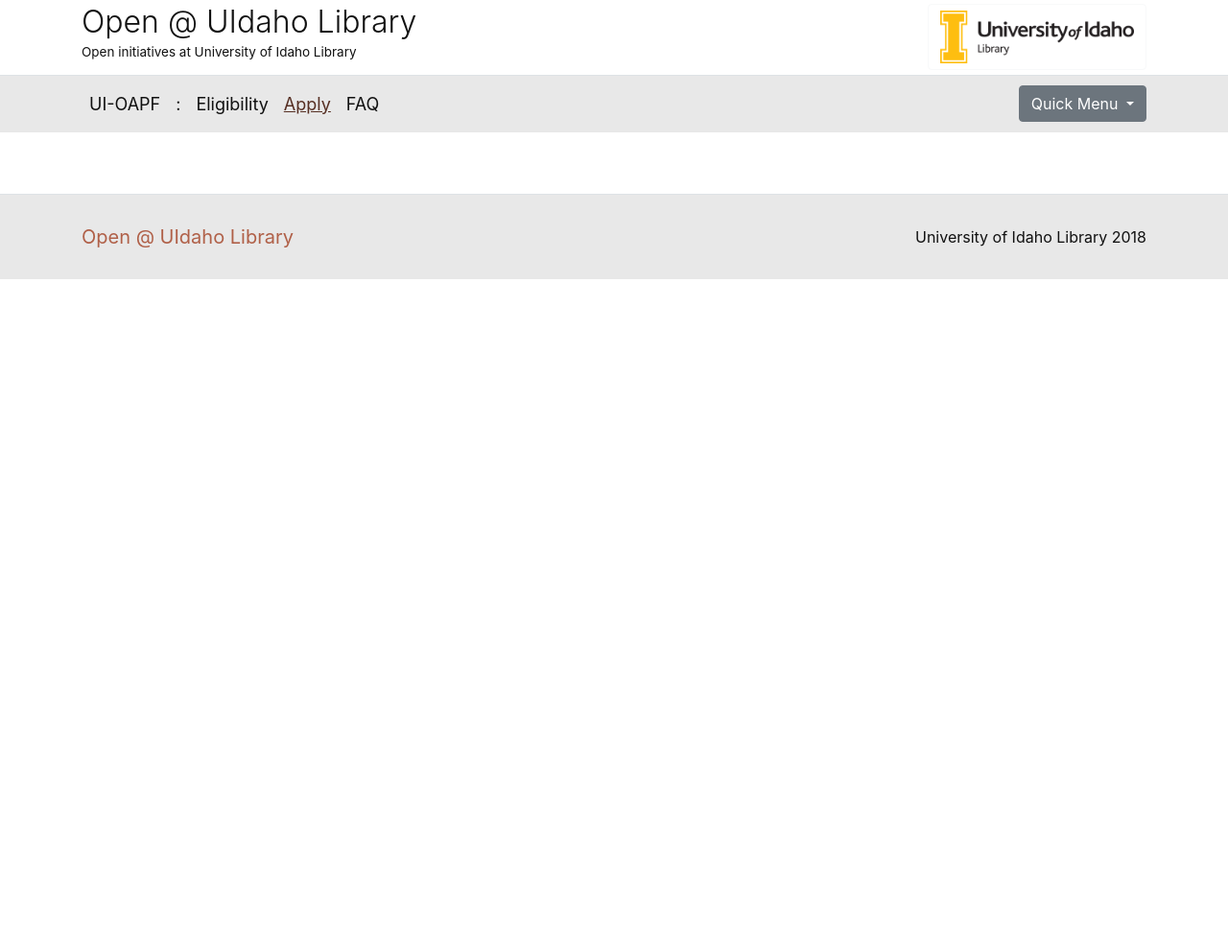
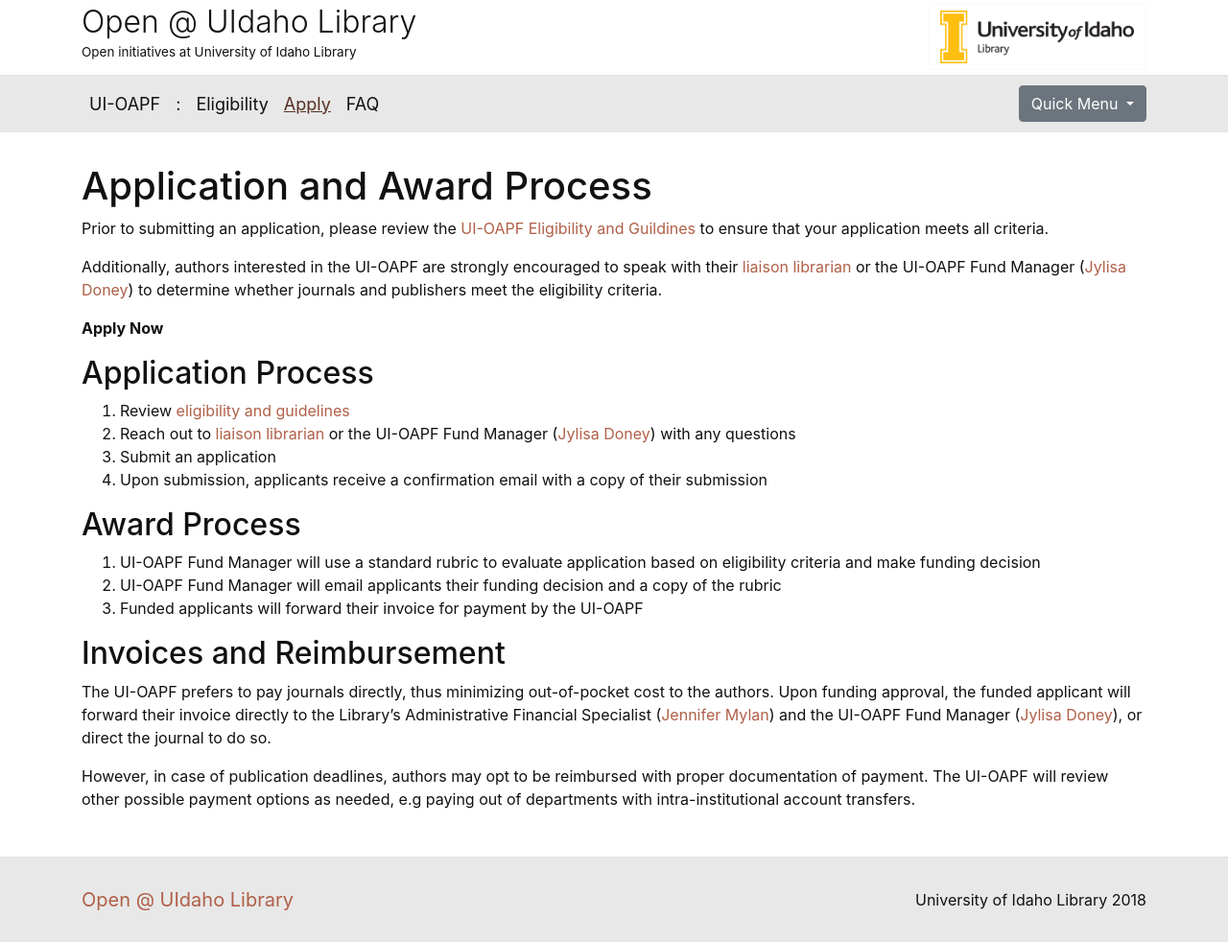
Before and after one commit to uidaholib/open_source, a Jekyll site: the page built from oapf/apply.md, in a window 1280 px wide. Shown: the whole page at 96% size. Built offline with Jekyll 4.4.1, drawn with Linux system fonts in a browser that asks for light colours; before the commit the page ends 900 px from its top, so only the background shows below that.

Commit message:
add application, award, reimbursement process

```diff
--- a/oapf/apply.md
+++ b/oapf/apply.md
@@ -3,3 +3,27 @@
 layout: page
 permalink: /oapf/apply/
 ---
+
+# Application and Award Process
+
+Prior to submitting an application, please review the [UI-OAPF Eligibility and Guildines](https://open.lib.uidaho.edu/oapf/eligibility) to ensure that your application meets all criteria.
+
+Additionally, authors interested in the UI-OAPF are strongly encouraged to speak with their [liaison librarian](https://www.lib.uidaho.edu/about/liaisons.html) or the UI-OAPF Fund Manager ([Jylisa Doney](mailto:jylisadoney@uidaho.edu)) to determine whether journals and publishers meet the eligibility criteria.
+
+**Apply Now**
+
+## Application Process
+1. Review [eligibility and guidelines](https://open.lib.uidaho.edu/oapf/eligibility)
+2. Reach out to [liaison librarian](https://www.lib.uidaho.edu/about/liaisons.html) or the UI-OAPF Fund Manager ([Jylisa Doney](mailto:jylisadoney@uidaho.edu)) with any questions
+3. Submit an application
+4. Upon submission, applicants receive a confirmation email with a copy of their submission
+
+## Award Process
+5. UI-OAPF Fund Manager will use a standard rubric to evaluate application based on eligibility criteria and make funding decision
+6. UI-OAPF Fund Manager will email applicants their funding decision and a copy of the rubric
+7. Funded applicants will forward their invoice for payment by the UI-OAPF
+
+## Invoices and Reimbursement
+The UI-OAPF prefers to pay journals directly, thus minimizing out-of-pocket cost to the authors. Upon funding approval, the funded applicant will forward their invoice directly to the Library’s Administrative Financial Specialist ([Jennifer Mylan](mailto:jmylan@uidaho.edu)) and the UI-OAPF Fund Manager ([Jylisa Doney](mailto:jylisadoney@uidaho.edu)), or direct the journal to do so.
+
+However, in case of publication deadlines, authors may opt to be reimbursed with proper documentation of payment. The UI-OAPF will review other possible payment options as needed, e.g paying out of departments with intra-institutional account transfers.
```
